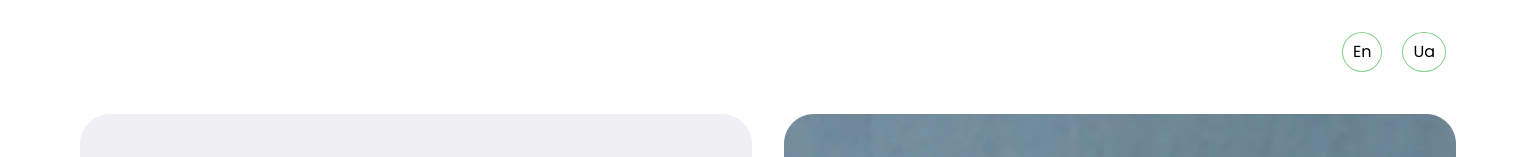
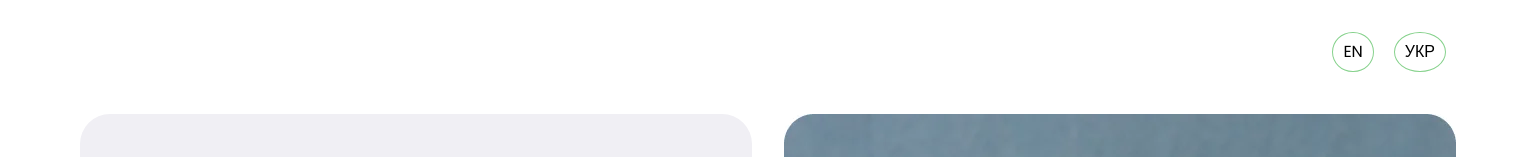
Before and after one commit to VolodymyrKozel/aqua-tracker-project-2, a React (Vite) app: page / in a window 1536 px wide. Shown: the top 157 px of the page. Built offline with nearby package versions, Linux system fonts and the light colour scheme.

Commit message:
Correcting language of switching language bottoms

```diff
--- a/src/components/Header/Header.jsx
+++ b/src/components/Header/Header.jsx
@@ -3,7 +3,7 @@ import clsx from 'clsx';
 import css from './Header.module.css';
 
 export const Header = () => {
-  const { t, i18n } = useTranslation();
+  const { i18n } = useTranslation();
 
   const changeLanguage = (lng) => {
     i18n.changeLanguage(lng);
@@ -19,7 +19,7 @@ export const Header = () => {
           })}
           onClick={() => changeLanguage('en')}
         >
-          {t('header.en')}
+          EN
         </button>
         <button
           type="button"
@@ -28,7 +28,7 @@ export const Header = () => {
           })}
           onClick={() => changeLanguage('ua')}
         >
-          {t('header.ua')}
+        УКР
         </button>
       </div>
     </header>
--- a/src/components/MonthInfo/MonthInfo.module.css
+++ b/src/components/MonthInfo/MonthInfo.module.css
@@ -12,12 +12,13 @@
   display: flex;
   justify-content: space-between;
   height: 32px;
-  align-items: center;
+  align-items: baseline;
   margin-bottom: 24px;
 }
 .wrapper {
   display: flex;
   gap: 16px;
+  align-items: baseline;
 }
 
 .container {
@@ -48,4 +49,9 @@
     color: var(--mai-text);
     padding: 2px 0;
   }
+
+  .header {
+    margin-bottom: 8px;
+    margin-top: 16px;
+  }
 }
```
Also changed, not shown: 1 other file (tests, documents, lock files or other folders).
